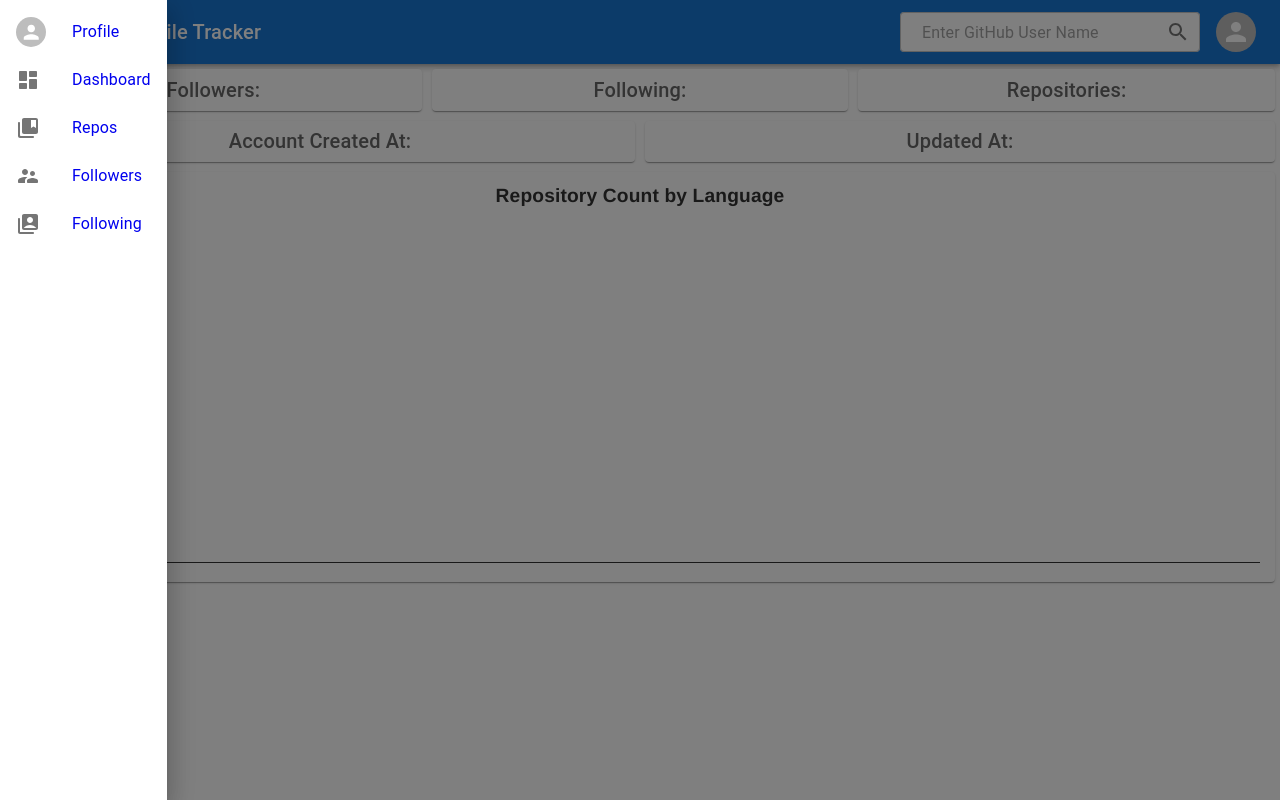
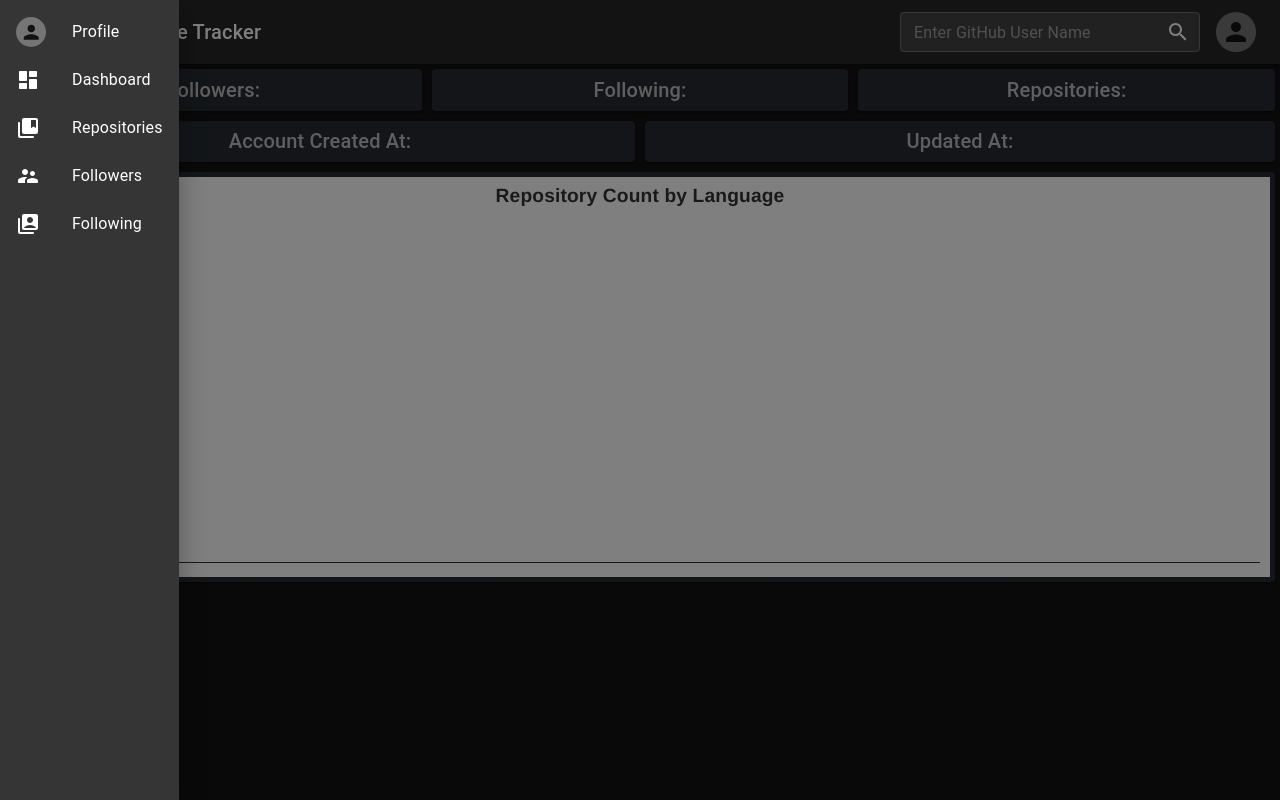
Before and after one commit to KarunakarThurlu/GitHubProfileTracker, a React (Vite) app: page / in a window 1280 px wide. Both pictures are taken after a click on the button 32 px from the left and 32 px from the top of the page. Built offline with nearby package versions, Linux system fonts and the light colour scheme.

Commit message:
KarunakarThurlu | Dark Theme Feature

```diff
--- a/package.json
+++ b/package.json
@@ -32,6 +32,6 @@
     "eslint-plugin-react-hooks": "^5.1.0-rc.0",
     "eslint-plugin-react-refresh": "^0.4.9",
     "globals": "^15.9.0",
-    "vite": "^5.4.0"
+    "vite": "^6.2.0"
   }
 }
--- a/src/App.jsx
+++ b/src/App.jsx
@@ -16,6 +16,9 @@ function App() {
   return (
     <Router>
       <UserState>
+        <Routes>
+          <Route path="/*" element={
+            <>
               <AppHeader />
               <Routes>
                 <Route path="/" element={<Dashboard />} />
@@ -26,6 +29,9 @@ function App() {
                 <Route path="/GitHubProfileTracker/profile" element={<Profile />} />
                 <Route path="*" element={<NotFound />} />
               </Routes>
+            </>
+          } />
+        </Routes>
       </UserState>
     </Router>
   )
--- a/src/components/AppHeader.jsx
+++ b/src/components/AppHeader.jsx
@@ -1,144 +1,194 @@
-import React, { useContext, useState } from 'react';
-import AppBar from '@mui/material/AppBar';
-import Toolbar from '@mui/material/Toolbar';
-import IconButton from '@mui/material/IconButton';
-import Typography from '@mui/material/Typography';
-import MenuIcon from '@mui/icons-material/Menu';
-import SearchIcon from '@mui/icons-material/Search';
-import CloseRoundedIcon from '@mui/icons-material/CloseRounded';
-import InputAdornment from '@mui/material/InputAdornment';
-import Drawer from '@mui/material/Drawer';
-import SideMenu from './SideMenu';
-import { Box, TextField, Avatar, Grid } from '@mui/material';
-import UserContext from '../context/UserContext';
-import UserProfile from './UserProfile';
-import Notifier from '../utils/Notifier';
-import SearchField from './SearchField';
+import React, { useContext, useState } from "react";
+import {
+  AppBar,
+  Toolbar,
+  IconButton,
+  Typography,
+  Menu,
+  MenuItem,
+  InputAdornment,
+  Drawer,
+  Box,
+  TextField,
+  Avatar,
+  Grid,
+  Chip,
+} from "@mui/material";
+import MenuIcon from "@mui/icons-material/Menu";
+import SearchIcon from "@mui/icons-material/Search";
+import CloseRoundedIcon from "@mui/icons-material/CloseRounded";
+import DarkModeIcon from "@mui/icons-material/DarkMode";
+import LightModeIcon from "@mui/icons-material/LightMode";
+import { useTheme } from "@mui/material/styles";
+import UserContext from "../context/UserContext";
+import SideMenu from "./SideMenu";
+import UserProfile from "./UserProfile";
+import Notifier from "../utils/Notifier";
+import { useThemeMode } from "../utils/ThemeContext";
 
 const AppHeader = () => {
+  const theme = useTheme(); // Get theme
+  const { darkMode, setDarkMode } = useThemeMode(); // Theme context
 
   const [state, setState] = useState({
     drawerOpen: false,
-    gitHubUserName: '',
-    chipValue: '',
+    gitHubUserName: "",
+    chipValue: "",
     showUserProfile: false,
     searchApplied: false,
     showWarning: false,
-    warningMessage: '',
-    messageSeverity: ''
+    warningMessage: "",
+    messageSeverity: "",
   });
 
+  const [anchorEl, setAnchorEl] = useState(null);
   const { getUserProfile, globalState, clearUserData } = useContext(UserContext);
 
-  const toggleDrawer = (open) => (event) => {
-    setState(prevState => ({ ...prevState, drawerOpen: open }))
+  const toggleDarkMode = () => {
+    setDarkMode(!darkMode);
+    setAnchorEl(null);
+  };
+
+  const toggleDrawer = (open) => () => {
+    setState((prevState) => ({ ...prevState, drawerOpen: open }));
   };
 
   const handleChange = (e) => {
-    setState(prevState => ({ ...prevState, gitHubUserName: e.target.value }))
-  }
+    setState((prevState) => ({ ...prevState, gitHubUserName: e.target.value }));
+  };
 
   const clearSearch = () => {
-    setState(prevState => ({ ...prevState, searchApplied: false, gitHubUserName: '', chipValue: '' }))
-    clearUserData()
-  }
+    setState((prevState) => ({ ...prevState, searchApplied: false, gitHubUserName: "", chipValue: "" }));
+    clearUserData();
+  };
 
   const handleSearch = () => {
-    if (state.gitHubUserName !== '') {
-      getUserProfile(state.gitHubUserName)
-      setState(prevState => ({
+    if (state.gitHubUserName !== "") {
+      getUserProfile(state.gitHubUserName);
+      setState((prevState) => ({
         ...prevState,
         searchApplied: true,
         chipValue: state.gitHubUserName,
-        gitHubUserName: '',
-        showWarning:false,
-        warningMessage:'',
-        messageSeverity:''
-      }))
+        gitHubUserName: "",
+        showWarning: false,
+        warningMessage: "",
+        messageSeverity: "",
+      }));
     } else {
-      setState(prevState => ({ ...prevState, showWarning: true, warningMessage: "Please enter github user name!", messageSeverity: 'warning' }))
+      setState((prevState) => ({
+        ...prevState,
+        showWarning: true,
+        warningMessage: "Please enter GitHub username!",
+        messageSeverity: "warning",
+      }));
     }
+  };
 
-  }
   const closeUserProfile = () => {
-    setState(prevState => ({ ...prevState, showUserProfile: false }))
-  }
+    setState((prevState) => ({ ...prevState, showUserProfile: false }));
+  };
+
   const showUserProfile = () => {
-    setState(prevState => ({ ...prevState, showUserProfile: true }))
-  }
+    setState((prevState) => ({ ...prevState, showUserProfile: true }));
+    setAnchorEl(null);
+  };
 
-  const handleNotifierClose = () => {
-    setState(prevState => ({ ...prevState, showWarning: false }))
-  }
+  const handleMenuOpen = (event) => {
+    setAnchorEl(event.currentTarget);
+  };
+  const handleMenuClose = () => {
+    setAnchorEl(null);
+  };
 
   return (
     <>
-      <Notifier open={state.showWarning} onClose={handleNotifierClose} message={state.warningMessage} severity={state.messageSeverity} />
+      <Notifier open={state.showWarning} onClose={() => setState({ ...state, showWarning: false })} message={state.warningMessage} severity={state.messageSeverity} />
       <UserProfile open={state.showUserProfile} onClose={closeUserProfile} />
-      <AppBar position="static" color='primary'>
+
+      <AppBar position="static" color="primary">
         <Toolbar>
           <Grid container spacing={2} alignItems="center">
+            {/* Left - Menu Icon & Title */}
             <Grid item xs={12} sm={6} md={6} lg={6} xl={6}>
-              <Box
-                sx={{
-                  display: 'flex',
-                  alignItems: 'center',
-                  marginTop: { xs: 2, sm: 0 },
-                  justifyContent: { xs: 'center', sm: 'flex-start' }, // Center on mobile, left-align on larger screens
-                }}
-              >
-                <IconButton
-                  edge="start"
-                  color="inherit"
-                  aria-label="open drawer"
-                  onClick={toggleDrawer(true)}
-                >
+              <Box sx={{ display: "flex", alignItems: "center", justifyContent: { xs: "center", sm: "flex-start" } }}>
+                <IconButton edge="start" color="inherit" aria-label="open drawer" onClick={toggleDrawer(true)}>
                   <MenuIcon />
                 </IconButton>
-                <Typography variant="h6" sx={{ marginLeft: { xs: 1, sm: 1 } }}>
+                <Typography variant="h6" sx={{ marginLeft: 1 }}>
                   GitHub Profile Tracker
                 </Typography>
               </Box>
             </Grid>
-            <Grid item xs={12} sm={6} md={6} lg={6} xl={6} display="flex" justifyContent={{ xs: 'center', sm: 'flex-end' }} flexDirection={{ xs: 'column', sm: 'row' }} alignItems="center">
+
+            {/* Right - Search Field & Avatar */}
+            <Grid item xs={12} sm={6} md={6} lg={6} xl={6} display="flex" justifyContent={{ xs: "center", sm: "flex-end" }} alignItems="center">
               <TextField
-                size='small'
-                id="outlined-uncontrolled"
+                size="small"
                 value={state.gitHubUserName}
-                placeholder={state.chipValue === '' ? 'Enter GitHub User Name':''}
+                placeholder={state.chipValue === "" ? "Enter GitHub User Name" : ""}
                 onChange={handleChange}
-                sx={{ marginBottom: { xs: 1, sm: 0 }, bgcolor: 'white', borderRadius: 1, width: { xs: '100%', sm: 300 } }}
+                sx={{
+                  borderRadius: 1,
+                  width: { xs: "100%", sm: 300 },
+                  bgcolor: theme.palette.mode === "dark" ? "#424242" : "#ffffff",
+                  input: {
+                    color: theme.palette.text.primary, // Adjust text color based on theme
+                  },
+                }}
                 InputProps={{
-                  startAdornment: (
-                    <InputAdornment position="end">
-                      {state.searchApplied && <SearchField username={state.chipValue} clearSearch={clearSearch} avatarUrl={globalState.userObject?.avatar_url} />}
+                  startAdornment: state.searchApplied && (
+                    <InputAdornment position="start">
+                      <Chip
+                        label={state.chipValue}
+                        onDelete={clearSearch}
+                        variant="outlined"
+                        color="success"
+                        size="medium"
+                        sx={{bgcolor:"#ffffff",
+                          color: theme.palette.success.main
+                        }}
+                      />
                     </InputAdornment>
                   ),
                   endAdornment: (
                     <InputAdornment position="end">
-                      {
-                        state.searchApplied ?
-                          <IconButton onClick={clearSearch} edge="end">
-                            <CloseRoundedIcon />
-                          </IconButton> :
-                          <IconButton onClick={handleSearch} edge="end">
-                            <SearchIcon />
-                          </IconButton>
-                      }
+                      <IconButton onClick={state.searchApplied ? clearSearch : handleSearch} edge="end" >
+                        {state.searchApplied ? <CloseRoundedIcon /> : <SearchIcon />}
+                      </IconButton>
                     </InputAdornment>
                   ),
                 }}
               />
+
+              {/* Avatar with Menu */}
               <Avatar
                 alt="Profile Image"
                 src={globalState.userObject?.avatar_url}
-                sx={{ width: 40, height: 40, marginLeft: { xs: 0, sm: 2 }, marginBottom: { xs: 2, sm: 0 }, marginTop: { xs: 1, sm: 0 }, cursor: 'pointer' }}
-                onClick={showUserProfile}
+                sx={{ width: 40, height: 40, cursor: "pointer", marginLeft: 2 }}
+                onClick={handleMenuOpen}
               />
+
+              {/* Menu for Avatar */}
+              <Menu
+                anchorEl={anchorEl}
+                open={Boolean(anchorEl)}
+                onClose={handleMenuClose}
+                anchorOrigin={{ vertical: "bottom", horizontal: "right" }}
+                transformOrigin={{ vertical: "top", horizontal: "right" }}
+              >
+                <MenuItem onClick={showUserProfile}>View Profile</MenuItem>
+                <MenuItem onClick={toggleDarkMode}>
+                  <IconButton color="inherit">
+                    {darkMode ? <LightModeIcon /> : <DarkModeIcon />}
+                  </IconButton>
+                  {darkMode ? "Light Mode" : "Dark Mode"}
+                </MenuItem>
+              </Menu>
             </Grid>
           </Grid>
         </Toolbar>
       </AppBar>
+
       <Drawer anchor="left" open={state.drawerOpen} onClose={toggleDrawer(false)}>
         <SideMenu onClose={toggleDrawer(false)} />
       </Drawer>
--- a/src/components/SideMenu.jsx
+++ b/src/components/SideMenu.jsx
@@ -5,7 +5,6 @@ import ListItemIcon from '@mui/material/ListItemIcon';
 import ListItemText from '@mui/material/ListItemText';
 import SupervisorAccountRoundedIcon from '@mui/icons-material/SupervisorAccountRounded';
 import DashboardRoundedIcon from '@mui/icons-material/DashboardRounded';
-import AccountCircleIcon from '@mui/icons-material/AccountCircle';
 import SwitchAccountRoundedIcon from '@mui/icons-material/SwitchAccountRounded';
 import CollectionsBookmarkRoundedIcon from '@mui/icons-material/CollectionsBookmarkRounded';
 import { Link } from 'react-router-dom';
@@ -13,51 +12,50 @@ import UserContext from '../context/UserContext';
 import { Avatar } from '@mui/material';
 
 
-const SideMenu = ({onClose}) =>{
+const SideMenu = ({ onClose }) => {
 
   const { globalState } = useContext(UserContext);
 
- return(
+  return (
     <div onClick={onClose} >
       <List>
         <ListItem component={Link} to='/GitHubProfileTracker/profile'>
           <ListItemIcon>
-          <Avatar
+            <Avatar
               alt="Profile Image"
               src={globalState.userObject?.avatar_url}
               sx={{ width: 30, height: 30, cursor: 'pointer' }}
-
             />
           </ListItemIcon>
-          <ListItemText primary="Profile" />
+          <ListItemText primary="Profile" sx={{ color: "text.primary" }} />
         </ListItem>
         <ListItem component={Link} to='/GitHubProfileTracker'>
           <ListItemIcon>
             <DashboardRoundedIcon />
           </ListItemIcon>
-          <ListItemText primary="Dashboard" />
+          <ListItemText primary="Dashboard" sx={{ color: "text.primary" }} />
         </ListItem>
         <ListItem component={Link} to='/GitHubProfileTracker/repositories'>
           <ListItemIcon>
             <CollectionsBookmarkRoundedIcon />
           </ListItemIcon>
-          <ListItemText primary="Repos" />
+          <ListItemText primary="Repositories" sx={{ color: "text.primary" }} />
         </ListItem>
         <ListItem component={Link} to='/GitHubProfileTracker/followers'>
           <ListItemIcon>
             <SupervisorAccountRoundedIcon />
           </ListItemIcon>
-          <ListItemText primary="Followers" />
+          <ListItemText primary="Followers" sx={{ color: "text.primary" }} />
         </ListItem>
         <ListItem component={Link} to='/GitHubProfileTracker/following'>
           <ListItemIcon>
             <SwitchAccountRoundedIcon />
           </ListItemIcon>
-          <ListItemText primary="Following" />
+          <ListItemText primary="Following" sx={{ color: "text.primary" }} />
         </ListItem>
       </List>
 
     </div>
- )
+  )
 }
 export default SideMenu;
--- a/src/main.jsx
+++ b/src/main.jsx
@@ -1,10 +1,13 @@
 import { StrictMode } from 'react'
 import { createRoot } from 'react-dom/client'
 import App from './App.jsx'
+import { ThemeProviderWrapper } from './utils/ThemeContext.jsx'
 import './index.css'
 
 createRoot(document.getElementById('root')).render(
   <StrictMode>
-    <App />
+    <ThemeProviderWrapper>
+      <App />
+    </ThemeProviderWrapper>
   </StrictMode>,
 )
--- /dev/null
+++ b/src/utils/ThemeContext.jsx
@@ -0,0 +1,32 @@
+// src/ThemeContext.js
+import React, { createContext, useState, useMemo, useContext } from "react";
+import { ThemeProvider, createTheme } from "@mui/material/styles";
+import { CssBaseline } from "@mui/material";
+
+// Create a context for theme control
+const ThemeContext = createContext();
+
+export const ThemeProviderWrapper = ({ children }) => {
+    const [darkMode, setDarkMode] = useState(true);
+
+    const theme = useMemo(
+        () =>
+            createTheme({
+                palette: {
+                    mode: darkMode ? "dark" : "light",
+                },
+            }),
+        [darkMode]
+    );
+
+    return (
+        <ThemeContext.Provider value={{ darkMode, setDarkMode }}>
+            <ThemeProvider theme={theme}>
+                <CssBaseline />
+                {children}
+            </ThemeProvider>
+        </ThemeContext.Provider>
+    );
+};
+
+export const useThemeMode = () => useContext(ThemeContext);
```
Also changed, not shown: 1 other file (tests, documents, lock files or other folders). Lines whose indentation alone changed are shown as unchanged.
